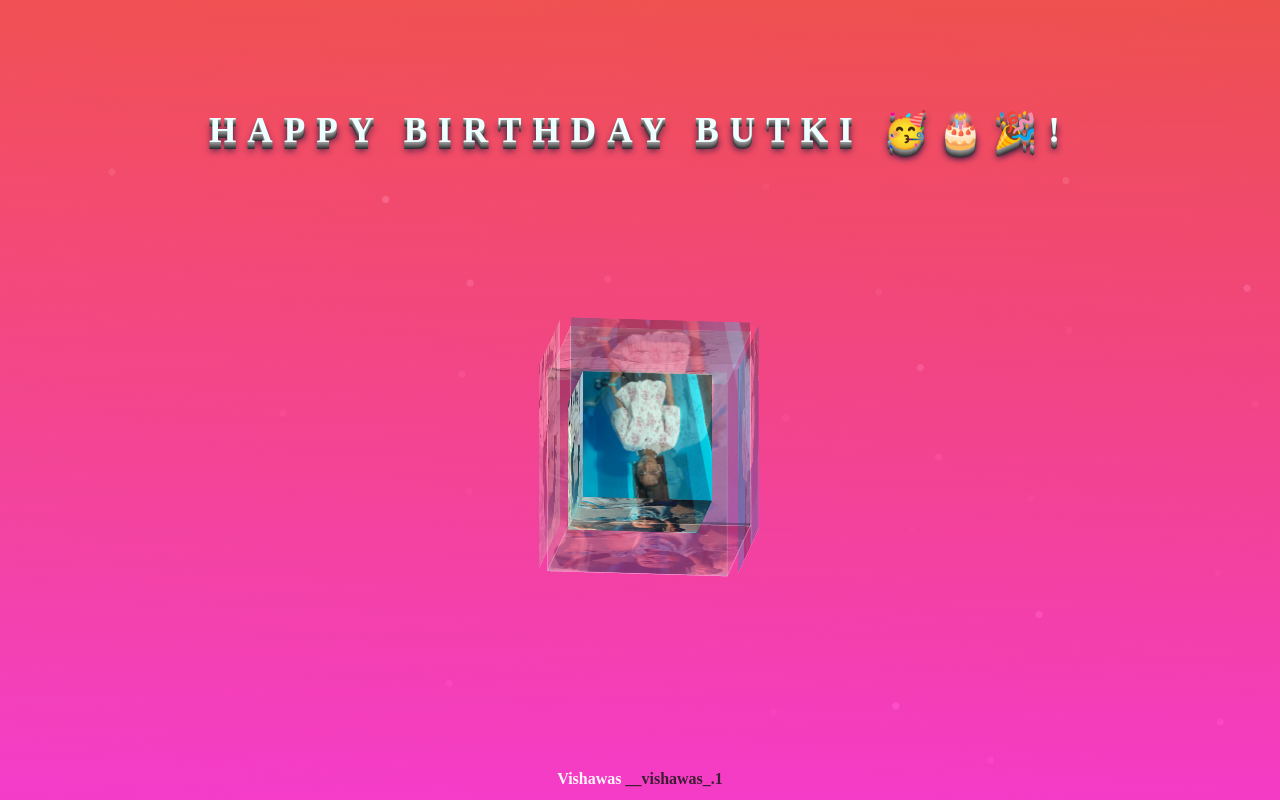
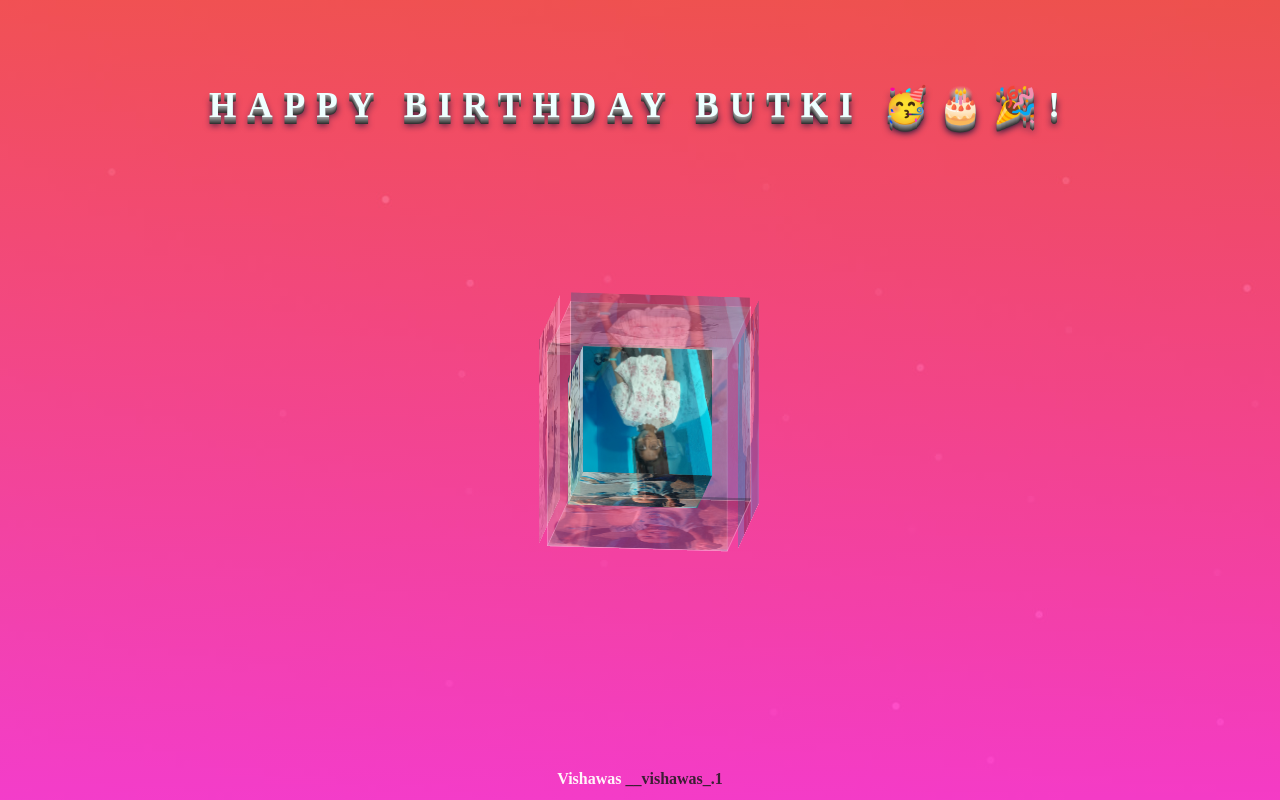
Before and after one commit to Vishawas-1/Cube_in_Cube, a plain HTML site: page index.html in a window 1280 px wide. Drawn offline with Linux system fonts and the light colour scheme.

Commit message:
Update style.css

```diff
--- a/style.css
+++ b/style.css
@@ -28,7 +28,7 @@ body {
     font-size: 2.2rem;
     font-weight: 800;
     letter-spacing: 11px;
-    margin-top: -100px !important;
+    margin-top: -150px !important;
     text-transform: uppercase;
     }
 
```
